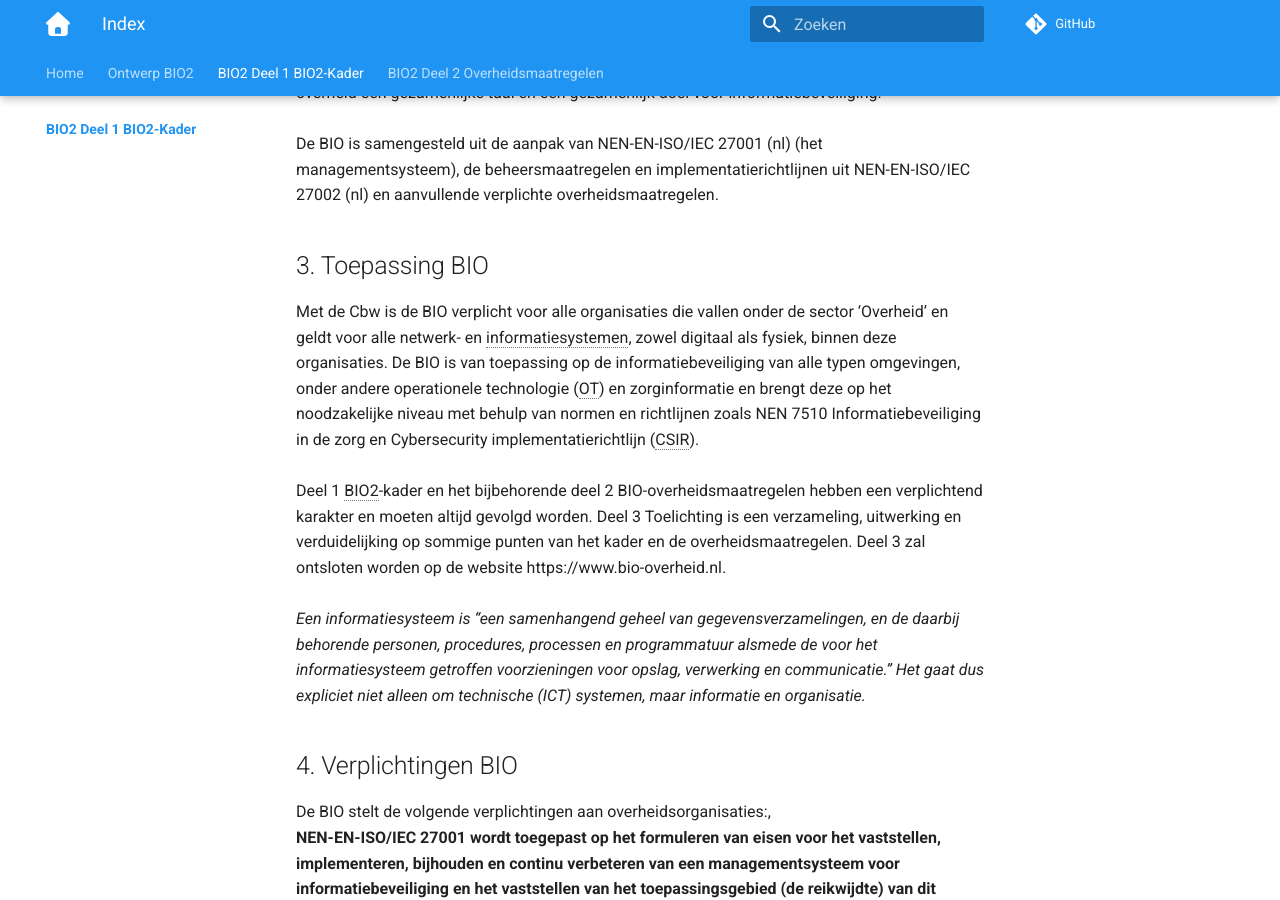
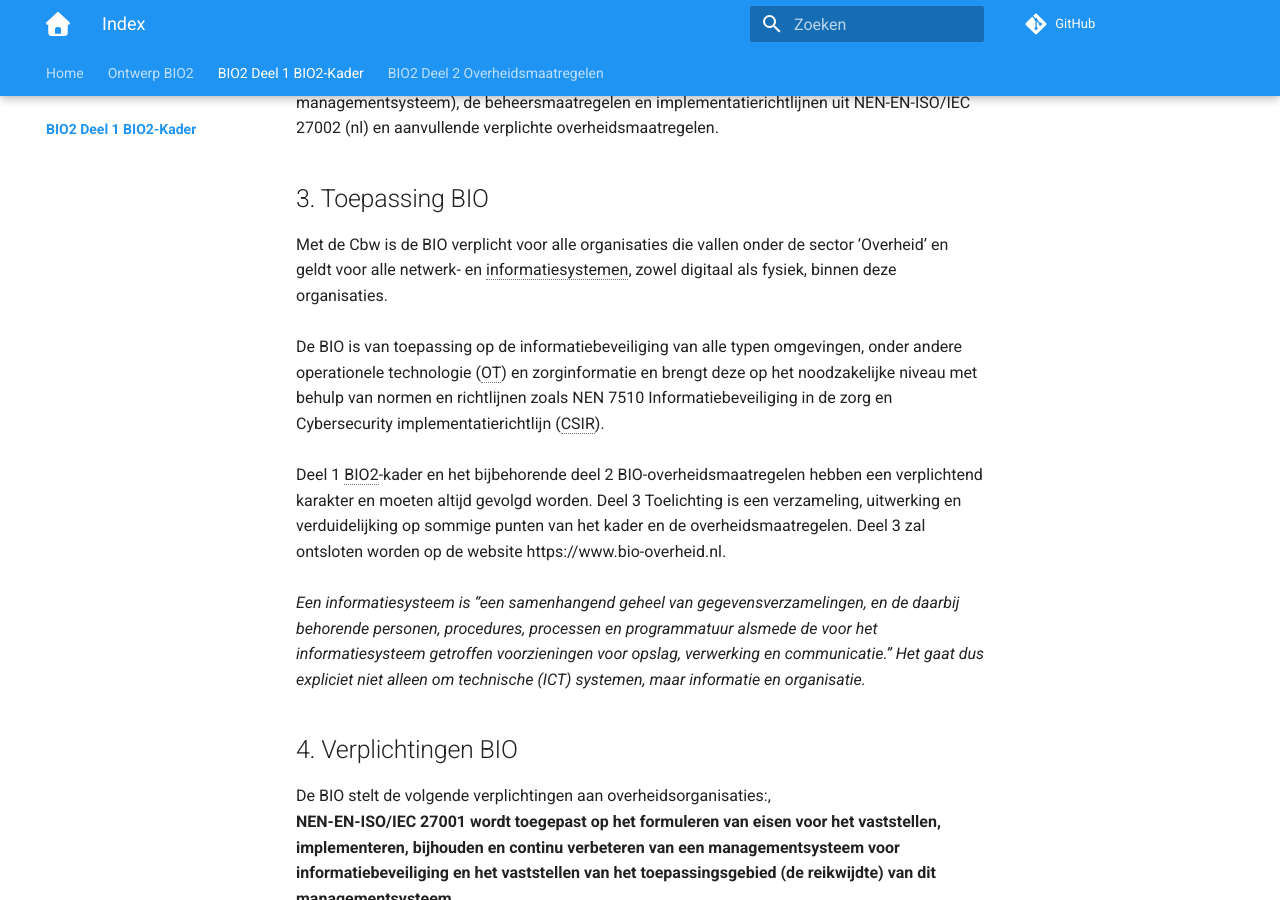
Before and after one commit to MinBZK/Baseline-Informatiebeveiliging-Overheid, an MkDocs documentation site: the page built from docs/inleiding/index.md, in a window 1280 px wide and 900 px high, scrolled down 2553 px. Built offline with MkDocs 1.6.1 and Material for MkDocs 9.7.7, drawn with Linux system fonts in a browser that asks for light colours; comment, search, counter and statistics services are not loaded; part of the change alters nothing that is shown; some of the changed text lies outside the part shown.

```diff
--- a/docs/inleiding/index.md
+++ b/docs/inleiding/index.md
@@ -1,8 +1,5 @@
-> [!Note]
-> _Op dit moment wordt de BIO2 versie 1.1.1 in GitHub vervangen door versie 1.2 van 24 september 2025._
-
 > [!NOTE]
-> _Let op! De BIO2 in de GitHub-omgeving heeft geen formele status. De inhoud van dit document kan afwijken van de formele documentatie. De officiële versie van de BIO2 is beschikbaar via de [BIO-website](https://www.bio-overheid.nl/category/producten/bio)._
+> De BIO2 in de GitHub-omgeving heeft geen formele status. De inhoud van dit document kan afwijken van de formele documentatie. De officiële versie van de BIO2 is beschikbaar via de [BIO-website](https://www.bio-overheid.nl/category/producten/bio)._
 
 # Copyright-notitie
 De Baseline Informatiebeveiliging Overheid 2 (BIO2) is geheel gestructureerd volgens NEN-EN-ISO/IEC 27001, bijlage A en NEN-EN-ISO/IEC 27002. Forum Standaardisatie heeft deze normen opgenomen in de ‘pas-toe-of-leg-uit’-lijst met verplichte standaarden
@@ -51,7 +48,7 @@ Daarnaast biedt de BIO een basis voor overheidsorganisaties om zowel intern als
 De BIO is samengesteld uit de aanpak van NEN-EN-ISO/IEC 27001 (nl) (het managementsysteem), de beheersmaatregelen en implementatierichtlijnen uit NEN-EN-ISO/IEC 27002 (nl) en aanvullende verplichte overheidsmaatregelen.
 
 ## 3. Toepassing BIO
-Met de Cbw is de BIO verplicht voor alle organisaties die vallen onder de sector ‘Overheid’ en geldt voor alle netwerk- en informatiesystemen, zowel digitaal als fysiek, binnen deze organisaties.
+Met de Cbw is de BIO verplicht voor alle organisaties die vallen onder de sector ‘Overheid’ en geldt voor alle netwerk- en informatiesystemen, zowel digitaal als fysiek, binnen deze organisaties.<br><br>
 De BIO is van toepassing op de informatiebeveiliging van alle typen omgevingen, onder andere operationele technologie (OT) en zorginformatie en brengt deze op het noodzakelijke niveau met behulp van normen en richtlijnen zoals NEN 7510 Informatiebeveiliging in de zorg en Cybersecurity implementatierichtlijn (CSIR).<br><BR>
 Deel 1 BIO2-kader en het bijbehorende deel 2 BIO-overheidsmaatregelen hebben een verplichtend karakter en moeten altijd gevolgd worden. Deel 3 Toelichting is een verzameling, uitwerking en verduidelijking op sommige punten van het kader en de overheidsmaatregelen. Deel 3 zal ontsloten worden op de website https://www.bio-overheid.nl.<br><br>
 _Een informatiesysteem is “een samenhangend geheel van gegevensverzamelingen, en de daarbij behorende personen, procedures, processen en programmatuur alsmede de voor het informatiesysteem getroffen voorzieningen voor opslag, verwerking en communicatie.” Het gaat dus expliciet niet alleen om technische (ICT) systemen, maar informatie en organisatie._
```
